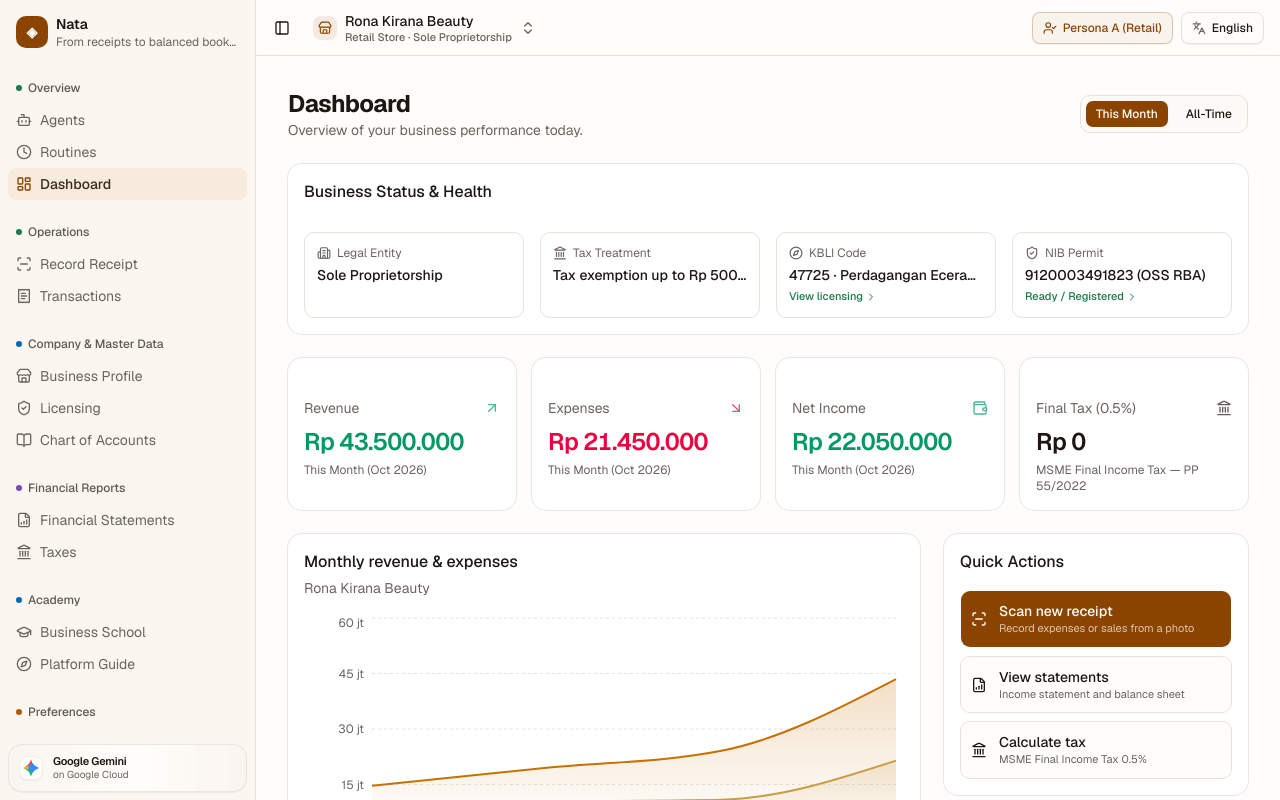
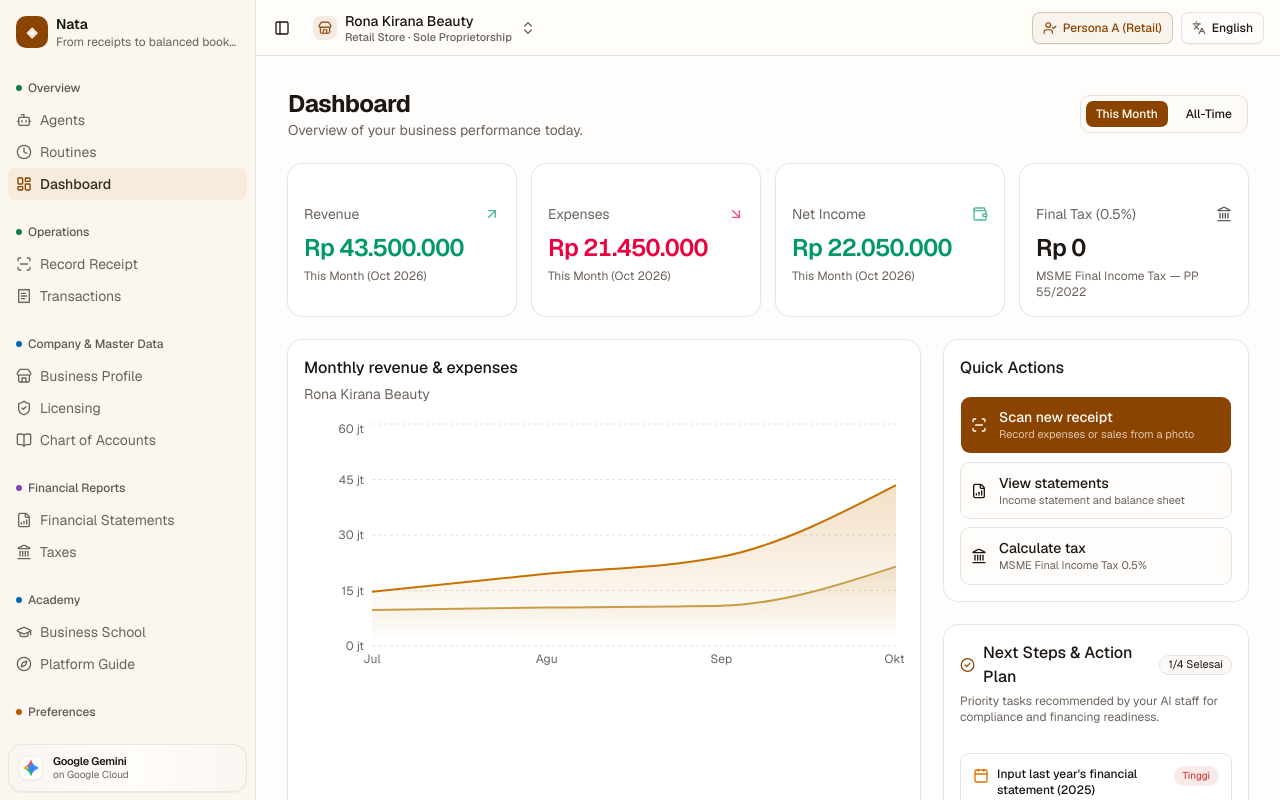
Before and after one commit to okihita/nata, a Next.js app in the folder web/: page /dashboard in a window 1280 px wide. Shown: the top 800 px of the page. Built offline with nearby package versions, Linux system fonts and the light colour scheme.

Commit message:
refactor(dashboard): remove business status row in favor of dedicated business profile

```diff
--- a/web/src/app/(app)/dashboard/page.tsx
+++ b/web/src/app/(app)/dashboard/page.tsx
@@ -251,10 +251,7 @@ export default function DashboardPage() {
         </div>
       </div>
 
-      {/* 1. Status & Kesehatan Usaha (Business Status & NIB) */}
-      {business && <ComplianceRow business={business} className="mb-6" />}
-
-      {/* 2. Kartu Angka Utama (Number Dashboard) */}
+      {/* Number Dashboard */}
       <div className="grid gap-4 sm:grid-cols-2 xl:grid-cols-4">
         <Metric
           icon={<ArrowUpRight className="size-4" />}
```
